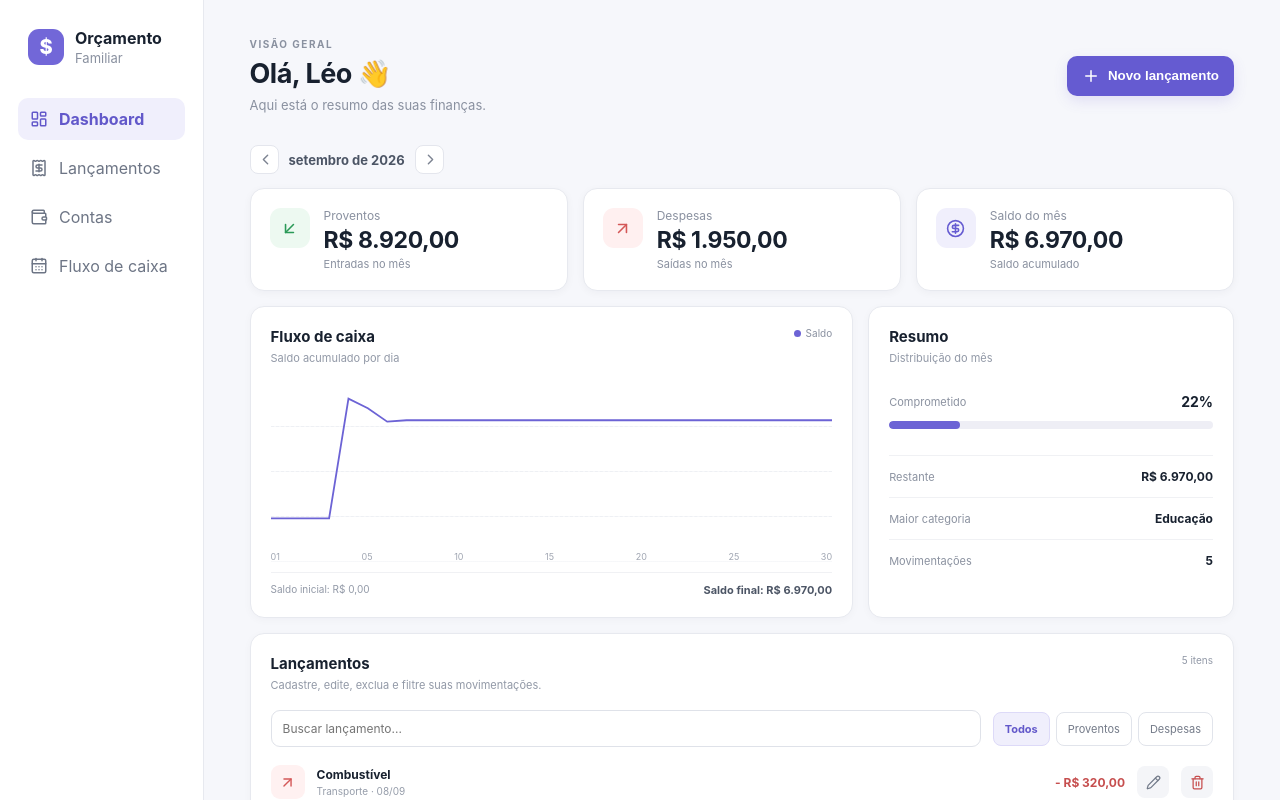
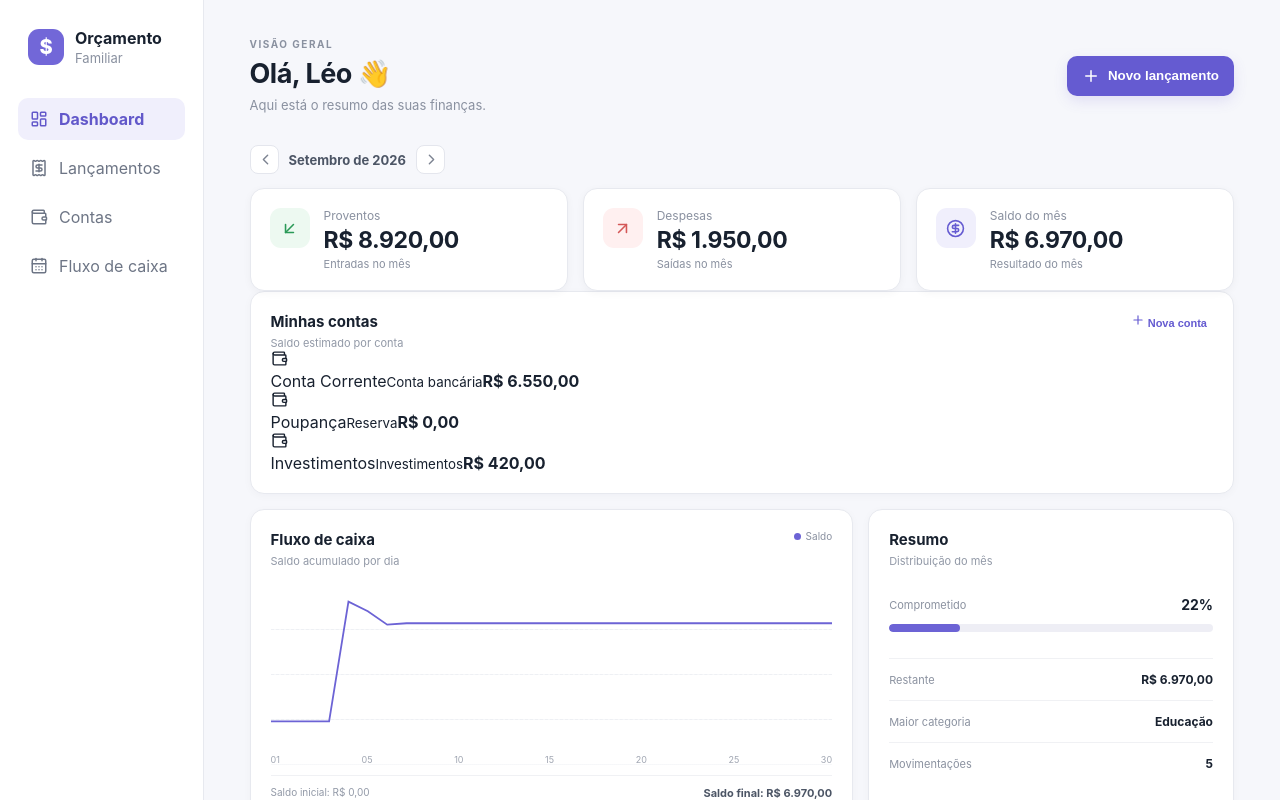
Before and after one commit to cardoso4009-byte/Or-amento-Familiar, a Next.js app: page / in a window 1280 px wide. Shown: the top 800 px of the page. Built offline with nearby package versions, Linux system fonts and the light colour scheme.

Commit message:
feat: add account management to dashboard

```diff
--- a/app/page.tsx
+++ b/app/page.tsx
@@ -3,99 +3,56 @@
 import { useEffect, useMemo, useState } from 'react'
 import { ArrowDownLeft, ArrowUpRight, CalendarDays, ChevronLeft, ChevronRight, CircleDollarSign, LayoutDashboard, Pencil, Plus, Receipt, Trash2, Wallet, X } from 'lucide-react'
 
-type Transaction = { id:number; type:'in'|'out'; title:string; category:string; date:string; value:number }
+type Account = { id:number; name:string; type:string; initialBalance:number }
+type Transaction = { id:number; type:'in'|'out'; title:string; category:string; date:string; value:number; accountId:number }
 
-const initial: Transaction[] = [
-  { id:1, type:'in', title:'Salário', category:'Salário', date:'2026-09-05', value:8500 },
-  { id:2, type:'in', title:'Rendimento', category:'Investimentos', date:'2026-09-08', value:420 },
-  { id:3, type:'out', title:'Supermercado', category:'Alimentação', date:'2026-09-06', value:680 },
-  { id:4, type:'out', title:'Escola', category:'Educação', date:'2026-09-07', value:950 },
-  { id:5, type:'out', title:'Combustível', category:'Transporte', date:'2026-09-08', value:320 },
+const initialAccounts:Account[]=[
+ {id:1,name:'Conta Corrente',type:'Conta bancária',initialBalance:0},
+ {id:2,name:'Poupança',type:'Reserva',initialBalance:0},
+ {id:3,name:'Investimentos',type:'Investimentos',initialBalance:0},
 ]
+const initial:Transaction[]=[
+ {id:1,type:'in',title:'Salário',category:'Salário',date:'2026-09-05',value:8500,accountId:1},
+ {id:2,type:'in',title:'Rendimento',category:'Investimentos',date:'2026-09-08',value:420,accountId:3},
+ {id:3,type:'out',title:'Supermercado',category:'Alimentação',date:'2026-09-06',value:680,accountId:1},
+ {id:4,type:'out',title:'Escola',category:'Educação',date:'2026-09-07',value:950,accountId:1},
+ {id:5,type:'out',title:'Combustível',category:'Transporte',date:'2026-09-08',value:320,accountId:1},
+]
+const money=(n:number)=>n.toLocaleString('pt-BR',{style:'currency',currency:'BRL'})
+const dateBR=(d:string)=>new Date(`${d}T12:00:00`).toLocaleDateString('pt-BR',{day:'2-digit',month:'2-digit'})
 
-const money = (n:number) => n.toLocaleString('pt-BR',{style:'currency',currency:'BRL'})
-const dateBR = (d:string) => new Date(`${d}T12:00:00`).toLocaleDateString('pt-BR',{day:'2-digit',month:'2-digit'})
+export default function Home(){
+ const [items,setItems]=useState<Transaction[]>(initial),[accounts,setAccounts]=useState<Account[]>(initialAccounts)
+ const [modal,setModal]=useState(false),[editing,setEditing]=useState<Transaction|null>(null),[type,setType]=useState<'in'|'out'>('out')
+ const [title,setTitle]=useState(''),[category,setCategory]=useState(''),[value,setValue]=useState(''),[date,setDate]=useState('2026-09-09'),[accountId,setAccountId]=useState(1)
+ const [filter,setFilter]=useState<'all'|'in'|'out'>('all'),[search,setSearch]=useState(''),[month,setMonth]=useState('2026-09')
+ const [accountModal,setAccountModal]=useState(false),[accountName,setAccountName]=useState(''),[accountType,setAccountType]=useState('Conta bancária'),[accountInitial,setAccountInitial]=useState('')
 
-export default function Home() {
-  const [items,setItems] = useState<Transaction[]>(initial)
-  const [modal,setModal] = useState(false)
-  const [editing,setEditing] = useState<Transaction|null>(null)
-  const [type,setType] = useState<'in'|'out'>('out')
-  const [title,setTitle] = useState('')
-  const [category,setCategory] = useState('')
-  const [value,setValue] = useState('')
-  const [date,setDate] = useState('2026-09-09')
-  const [filter,setFilter] = useState<'all'|'in'|'out'>('all')
-  const [search,setSearch] = useState('')
-  const [month,setMonth] = useState('2026-09')
+ useEffect(()=>{try{const s=localStorage.getItem('orcamento-familiar-transactions');if(s)setItems(JSON.parse(s).map((i:Transaction)=>({...i,accountId:i.accountId||1})));const a=localStorage.getItem('orcamento-familiar-accounts');if(a)setAccounts(JSON.parse(a))}catch{}},[])
+ useEffect(()=>{try{localStorage.setItem('orcamento-familiar-transactions',JSON.stringify(items));localStorage.setItem('orcamento-familiar-accounts',JSON.stringify(accounts))}catch{}},[items,accounts])
+ const monthItems=useMemo(()=>items.filter(i=>i.date.startsWith(month)),[items,month])
+ const totals=useMemo(()=>{const ins=monthItems.filter(i=>i.type==='in').reduce((s,i)=>s+i.value,0),outs=monthItems.filter(i=>i.type==='out').reduce((s,i)=>s+i.value,0);return{ins,outs,balance:ins-outs}},[monthItems])
+ const visibleItems=useMemo(()=>monthItems.filter(i=>{const ok=filter==='all'||i.type===filter,q=search.trim().toLowerCase();return ok&&(!q||`${i.title} ${i.category}`.toLowerCase().includes(q))}).sort((a,b)=>b.date.localeCompare(a.date)||b.id-a.id),[monthItems,filter,search])
+ const biggestCategory=useMemo(()=>{const m:Record<string,number>={};monthItems.filter(i=>i.type==='out').forEach(i=>m[i.category]=(m[i.category]||0)+i.value);return Object.entries(m).sort((a,b)=>b[1]-a[1])[0]?.[0]||'—'},[monthItems])
+ const accountTotals=useMemo(()=>accounts.map(a=>({...a,current:a.initialBalance+items.filter(i=>i.accountId===a.id).reduce((s,i)=>s+(i.type==='in'?i.value:-i.value),0)})),[accounts,items])
+ const chart=useMemo(()=>{const [y,m]=month.split('-').map(Number),days=new Date(y,m,0).getDate();let bal=0;const points:number[]=[];for(let d=1;d<=days;d++){const key=`${month}-${String(d).padStart(2,'0')}`;monthItems.filter(i=>i.date===key).forEach(i=>bal+=i.type==='in'?i.value:-i.value);points.push(bal)}const hi=Math.max(...points,0),lo=Math.min(...points,0),range=hi-lo||1;return{days,points,coords:points.map((v,i)=>`${(i/(days-1))*100},${8+((hi-v)/range)*82}`).join(' '),balance:points.at(-1)||0}},[month,monthItems])
+ const monthLabel=new Date(`${month}-01T12:00:00`).toLocaleDateString('pt-BR',{month:'long',year:'numeric'})
+ const changeMonth=(d:number)=>{const x=new Date(`${month}-01T12:00:00`);x.setMonth(x.getMonth()+d);setMonth(`${x.getFullYear()}-${String(x.getMonth()+1).padStart(2,'0')}`)}
+ function resetForm(){setTitle('');setCategory('');setValue('');setDate(`${month}-09`);setType('out');setAccountId(1);setEditing(null);setModal(false)}
+ function openNew(){resetForm();setModal(true)}
+ function openEdit(i:Transaction){setEditing(i);setType(i.type);setTitle(i.title);setCategory(i.category);setValue(String(i.value).replace('.',','));setDate(i.date);setAccountId(i.accountId||1);setModal(true)}
+ function save(e:React.FormEvent){e.preventDefault();const n=Number(value.replace(/\./g,'').replace(',','.'));if(!title.trim()||!Number.isFinite(n)||n<=0||!date)return;if(editing)setItems(v=>v.map(i=>i.id===editing.id?{...i,type,title:title.trim(),category:category.trim()||'Outros',date,value:n,accountId}:i));else setItems(v=>[...v,{id:Date.now(),type,title:title.trim(),category:category.trim()||'Outros',date,value:n,accountId}]);resetForm()}
+ function removeItem(id:number){if(window.confirm('Excluir este lançamento?'))setItems(v=>v.filter(i=>i.id!==id))}
+ function saveAccount(e:React.FormEvent){e.preventDefault();const n=Number(accountInitial.replace(/\./g,'').replace(',','.'));if(!accountName.trim()||!Number.isFinite(n)||n<0)return;setAccounts(v=>[...v,{id:Date.now(),name:accountName.trim(),type:accountType,initialBalance:n}]);setAccountName('');setAccountInitial('');setAccountType('Conta bancária');setAccountModal(false)}
 
-  useEffect(()=>{ try { const saved=localStorage.getItem('orcamento-familiar-transactions'); if(saved) setItems(JSON.parse(saved)) } catch {} },[])
-  useEffect(()=>{ try { localStorage.setItem('orcamento-familiar-transactions',JSON.stringify(items)) } catch {} },[items])
-
-  const monthItems=useMemo(()=>items.filter(i=>i.date.startsWith(month)),[items,month])
-  const totals=useMemo(()=>{
-    const inTotal=monthItems.filter(i=>i.type==='in').reduce((s,i)=>s+i.value,0)
-    const outTotal=monthItems.filter(i=>i.type==='out').reduce((s,i)=>s+i.value,0)
-    return {inTotal,outTotal,balance:inTotal-outTotal}
-  },[monthItems])
-
-  const visibleItems=useMemo(()=>monthItems.filter(i=>{
-    const matchesType=filter==='all'||i.type===filter
-    const q=search.trim().toLowerCase()
-    return matchesType&&(!q||`${i.title} ${i.category}`.toLowerCase().includes(q))
-  }).sort((a,b)=>b.date.localeCompare(a.date)||b.id-a.id),[monthItems,filter,search])
-
-  const biggestCategory=useMemo(()=>{
-    const map:Record<string,number>={}
-    monthItems.filter(i=>i.type==='out').forEach(i=>{map[i.category]=(map[i.category]||0)+i.value})
-    return Object.entries(map).sort((a,b)=>b[1]-a[1])[0]?.[0]||'—'
-  },[monthItems])
-
-  const chart=useMemo(()=>{
-    const [y,m]=month.split('-').map(Number), days=new Date(y,m,0).getDate()
-    let balance=0
-    const points:number[]=[]
-    for(let d=1;d<=days;d++){
-      const key=`${month}-${String(d).padStart(2,'0')}`
-      monthItems.filter(i=>i.date===key).forEach(i=>{balance+=i.type==='in'?i.value:-i.value})
-      points.push(balance)
-    }
-    const max=Math.max(...points.map(Math.abs),1)
-    const min=Math.min(...points,0), range=Math.max(...points)-min||1
-    const coords=points.map((v,i)=>`${(i/(days-1))*100},${8+((Math.max(...points)-v)/range)*82}`).join(' ')
-    return {days,points,coords,min,max,balance:points.at(-1)||0}
-  },[month,monthItems])
-
-  const monthLabel=new Date(`${month}-01T12:00:00`).toLocaleDateString('pt-BR',{month:'long',year:'numeric'})
-  const changeMonth=(delta:number)=>{ const d=new Date(`${month}-01T12:00:00`); d.setMonth(d.getMonth()+delta); setMonth(`${d.getFullYear()}-${String(d.getMonth()+1).padStart(2,'0')}`) }
-
-  function resetForm(){setTitle('');setCategory('');setValue('');setDate(`${month}-09`);setType('out');setEditing(null);setModal(false)}
-  function openNew(){resetForm();setModal(true)}
-  function openEdit(item:Transaction){setEditing(item);setType(item.type);setTitle(item.title);setCategory(item.category);setValue(String(item.value).replace('.',','));setDate(item.date);setModal(true)}
-  function addOrUpdate(e:React.FormEvent){
-    e.preventDefault(); const numeric=Number(value.replace(/\./g,'').replace(',','.'))
-    if(!title.trim()||!Number.isFinite(numeric)||numeric<=0||!date) return
-    if(editing) setItems(v=>v.map(i=>i.id===editing.id?{...i,type,title:title.trim(),category:category.trim()||'Outros',date,value:numeric}:i))
-    else setItems(v=>[...v,{id:Date.now(),type,title:title.trim(),category:category.trim()||'Outros',date,value:numeric}])
-    resetForm()
-  }
-  function removeItem(id:number){if(window.confirm('Excluir este lançamento?')) setItems(v=>v.filter(i=>i.id!==id))}
-
-  return <main className="app">
-    <aside className="sidebar"><div className="brand"><div className="brandMark">$</div><div><strong>Orçamento</strong><span>Familiar</span></div></div><nav><button className="active"><LayoutDashboard size={18}/> Dashboard</button><button><Receipt size={18}/> Lançamentos</button><button><Wallet size={18}/> Contas</button><button><CalendarDays size={18}/> Fluxo de caixa</button></nav><div className="sideBottom"><small>CONTROLE FINANCEIRO</small><p>Uma visão simples do seu dinheiro.</p></div></aside>
-
-    <section className="content">
-      <header className="top"><div><p className="eyebrow">VISÃO GERAL</p><h1>Olá, Léo 👋</h1><p className="muted">Aqui está o resumo das suas finanças.</p></div><button className="primary" onClick={openNew}><Plus size={18}/> Novo lançamento</button></header>
-      <div className="month"><button onClick={()=>changeMonth(-1)} aria-label="Mês anterior"><ChevronLeft size={17}/></button><strong>{monthLabel}</strong><button onClick={()=>changeMonth(1)} aria-label="Próximo mês"><ChevronRight size={17}/></button></div>
-
-      <div className="cards"><article><div className="cardIcon income"><ArrowDownLeft size={19}/></div><div><span>Proventos</span><strong>{money(totals.inTotal)}</strong><small>Entradas no mês</small></div></article><article><div className="cardIcon expense"><ArrowUpRight size={19}/></div><div><span>Despesas</span><strong>{money(totals.outTotal)}</strong><small>Saídas no mês</small></div></article><article><div className="cardIcon balance"><CircleDollarSign size={19}/></div><div><span>Saldo do mês</span><strong>{money(totals.balance)}</strong><small>Saldo acumulado</small></div></article></div>
-
-      <div className="grid"><section className="panel chartPanel"><div className="panelHead"><div><h2>Fluxo de caixa</h2><p>Saldo acumulado por dia</p></div><span className="legend"><i/> Saldo</span></div><div className="chart"><div className="line l1"/><div className="line l2"/><div className="line l3"/><svg viewBox="0 0 100 100" preserveAspectRatio="none" className="chartSvg"><polyline points={chart.coords} fill="none" stroke="currentColor" strokeWidth="1.8" vectorEffect="non-scaling-stroke"/></svg><div className="axis"><span>01</span><span>05</span><span>10</span><span>15</span><span>20</span><span>25</span><span>{chart.days}</span></div></div><div className="chartFoot"><span>Saldo inicial: R$ 0,00</span><strong>Saldo final: {money(chart.balance)}</strong></div></section>
-        <section className="panel"><div className="panelHead"><div><h2>Resumo</h2><p>Distribuição do mês</p></div></div><div className="summary"><div><span>Comprometido</span><strong>{totals.inTotal?Math.round(totals.outTotal/totals.inTotal*100):0}%</strong></div><div className="progress"><b style={{width:`${totals.inTotal?Math.min(100,totals.outTotal/totals.inTotal*100):0}%`}}/></div><div className="summaryRow"><span>Restante</span><strong>{money(totals.balance)}</strong></div><div className="summaryRow"><span>Maior categoria</span><strong>{biggestCategory}</strong></div><div className="summaryRow"><span>Movimentações</span><strong>{monthItems.length}</strong></div></div></section></div>
-
-      <section className="panel transactions"><div className="panelHead"><div><h2>Lançamentos</h2><p>Cadastre, edite, exclua e filtre suas movimentações.</p></div><span className="count">{visibleItems.length} itens</span></div><div className="filters"><input value={search} onChange={e=>setSearch(e.target.value)} placeholder="Buscar lançamento..." aria-label="Buscar lançamento"/><div className="filterBtns"><button className={filter==='all'?'chosen':''} onClick={()=>setFilter('all')}>Todos</button><button className={filter==='in'?'chosen':''} onClick={()=>setFilter('in')}>Proventos</button><button className={filter==='out'?'chosen':''} onClick={()=>setFilter('out')}>Despesas</button></div></div>{visibleItems.length===0?<div className="empty">Nenhum lançamento encontrado neste mês.</div>:visibleItems.slice(0,10).map(i=><div className="transaction" key={i.id}><div className={`txIcon ${i.type}`}>{i.type==='in'?<ArrowDownLeft size={17}/>:<ArrowUpRight size={17}/>}</div><div className="txName"><strong>{i.title}</strong><span>{i.category} · {dateBR(i.date)}</span></div><strong className={i.type==='in'?'valueIn':'valueOut'}>{i.type==='in'?'+':'-'} {money(i.value)}</strong><button className="iconBtn" aria-label={`Editar ${i.title}`} onClick={()=>openEdit(i)}><Pencil size={15}/></button><button className="iconBtn danger" aria-label={`Excluir ${i.title}`} onClick={()=>removeItem(i.id)}><Trash2 size={15}/></button></div>)}</section>
-    </section>
-
-    {modal&&<div className="overlay"><form className="modal" onSubmit={addOrUpdate}><div className="modalHead"><div><h2>{editing?'Editar lançamento':'Novo lançamento'}</h2><p>Registre uma entrada ou saída.</p></div><button type="button" onClick={resetForm} aria-label="Fechar"><X/></button></div><div className="typeSwitch"><button type="button" className={type==='out'?'selectedOut':''} onClick={()=>setType('out')}>Despesa</button><button type="button" className={type==='in'?'selectedIn':''} onClick={()=>setType('in')}>Provento</button></div><label>Descrição<input required value={title} onChange={e=>setTitle(e.target.value)} placeholder="Ex.: Mercado"/></label><label>Categoria<input value={category} onChange={e=>setCategory(e.target.value)} placeholder="Ex.: Alimentação"/></label><div className="two"><label>Valor<input required value={value} onChange={e=>setValue(e.target.value)} inputMode="decimal" placeholder="R$ 0,00"/></label><label>Data<input required value={date} onChange={e=>setDate(e.target.value)} type="date"/></label></div><button className="primary full">{editing?'Salvar alterações':'Salvar lançamento'}</button></form></div>}
-  </main>
+ return <main className="app"><aside className="sidebar"><div className="brand"><div className="brandMark">$</div><div><strong>Orçamento</strong><span>Familiar</span></div></div><nav><button className="active"><LayoutDashboard size={18}/> Dashboard</button><button><Receipt size={18}/> Lançamentos</button><button><Wallet size={18}/> Contas</button><button><CalendarDays size={18}/> Fluxo de caixa</button></nav><div className="sideBottom"><small>CONTROLE FINANCEIRO</small><p>Uma visão simples do seu dinheiro.</p></div></aside>
+ <section className="content"><header className="top"><div><p className="eyebrow">VISÃO GERAL</p><h1>Olá, Léo 👋</h1><p className="muted">Aqui está o resumo das suas finanças.</p></div><button className="primary" onClick={openNew}><Plus size={18}/> Novo lançamento</button></header>
+ <div className="month"><button onClick={()=>changeMonth(-1)}><ChevronLeft size={17}/></button><strong>{monthLabel.charAt(0).toUpperCase()+monthLabel.slice(1)}</strong><button onClick={()=>changeMonth(1)}><ChevronRight size={17}/></button></div>
+ <div className="cards"><article><div className="cardIcon income"><ArrowDownLeft size={19}/></div><div><span>Proventos</span><strong>{money(totals.ins)}</strong><small>Entradas no mês</small></div></article><article><div className="cardIcon expense"><ArrowUpRight size={19}/></div><div><span>Despesas</span><strong>{money(totals.outs)}</strong><small>Saídas no mês</small></div></article><article><div className="cardIcon balance"><CircleDollarSign size={19}/></div><div><span>Saldo do mês</span><strong>{money(totals.balance)}</strong><small>Resultado do mês</small></div></article></div>
+ <section className="panel accountsPanel"><div className="panelHead"><div><h2>Minhas contas</h2><p>Saldo estimado por conta</p></div><button className="linkBtn" onClick={()=>setAccountModal(true)}><Plus size={14}/> Nova conta</button></div><div className="accountGrid">{accountTotals.map(a=><div className="accountCard" key={a.id}><div className="accountIcon"><Wallet size={17}/></div><div><span>{a.name}</span><small>{a.type}</small><strong>{money(a.current)}</strong></div></div>)}</div></section>
+ <div className="grid"><section className="panel chartPanel"><div className="panelHead"><div><h2>Fluxo de caixa</h2><p>Saldo acumulado por dia</p></div><span className="legend"><i/> Saldo</span></div><div className="chart"><div className="line l1"/><div className="line l2"/><div className="line l3"/><svg viewBox="0 0 100 100" preserveAspectRatio="none" className="chartSvg"><polyline points={chart.coords} fill="none" stroke="currentColor" strokeWidth="1.8" vectorEffect="non-scaling-stroke"/></svg><div className="axis"><span>01</span><span>05</span><span>10</span><span>15</span><span>20</span><span>25</span><span>{chart.days}</span></div></div><div className="chartFoot"><span>Saldo inicial: R$ 0,00</span><strong>Saldo final: {money(chart.balance)}</strong></div></section><section className="panel"><div className="panelHead"><div><h2>Resumo</h2><p>Distribuição do mês</p></div></div><div className="summary"><div><span>Comprometido</span><strong>{totals.ins?Math.round(totals.outs/totals.ins*100):0}%</strong></div><div className="progress"><b style={{width:`${totals.ins?Math.min(100,totals.outs/totals.ins*100):0}%`}}/></div><div className="summaryRow"><span>Restante</span><strong>{money(totals.balance)}</strong></div><div className="summaryRow"><span>Maior categoria</span><strong>{biggestCategory}</strong></div><div className="summaryRow"><span>Movimentações</span><strong>{monthItems.length}</strong></div></div></section></div>
+ <section className="panel transactions"><div className="panelHead"><div><h2>Lançamentos</h2><p>Cadastre, edite, exclua e filtre suas movimentações.</p></div><span className="count">{visibleItems.length} itens</span></div><div className="filters"><input value={search} onChange={e=>setSearch(e.target.value)} placeholder="Buscar lançamento..."/><div className="filterBtns"><button className={filter==='all'?'chosen':''} onClick={()=>setFilter('all')}>Todos</button><button className={filter==='in'?'chosen':''} onClick={()=>setFilter('in')}>Proventos</button><button className={filter==='out'?'chosen':''} onClick={()=>setFilter('out')}>Despesas</button></div></div>{visibleItems.length===0?<div className="empty">Nenhum lançamento encontrado neste mês.</div>:visibleItems.slice(0,10).map(i=><div className="transaction" key={i.id}><div className={`txIcon ${i.type}`}>{i.type==='in'?<ArrowDownLeft size={17}/>:<ArrowUpRight size={17}/>}</div><div className="txName"><strong>{i.title}</strong><span>{i.category} · {dateBR(i.date)} · {accounts.find(a=>a.id===i.accountId)?.name||'Conta'}</span></div><strong className={i.type==='in'?'valueIn':'valueOut'}>{i.type==='in'?'+':'-'} {money(i.value)}</strong><button className="iconBtn" onClick={()=>openEdit(i)}><Pencil size={15}/></button><button className="iconBtn danger" onClick={()=>removeItem(i.id)}><Trash2 size={15}/></button></div>)}</section></section>
+ {modal&&<div className="overlay"><form className="modal" onSubmit={save}><div className="modalHead"><div><h2>{editing?'Editar lançamento':'Novo lançamento'}</h2><p>Registre uma entrada ou saída.</p></div><button type="button" onClick={resetForm}><X/></button></div><div className="typeSwitch"><button type="button" className={type==='out'?'selectedOut':''} onClick={()=>setType('out')}>Despesa</button><button type="button" className={type==='in'?'selectedIn':''} onClick={()=>setType('in')}>Provento</button></div><label>Descrição<input required value={title} onChange={e=>setTitle(e.target.value)} placeholder="Ex.: Mercado"/></label><label>Categoria<input value={category} onChange={e=>setCategory(e.target.value)} placeholder="Ex.: Alimentação"/></label><label>Conta<select value={accountId} onChange={e=>setAccountId(Number(e.target.value))}>{accounts.map(a=><option key={a.id} value={a.id}>{a.name}</option>)}</select></label><div className="two"><label>Valor<input required value={value} onChange={e=>setValue(e.target.value)} inputMode="decimal" placeholder="R$ 0,00"/></label><label>Data<input required value={date} onChange={e=>setDate(e.target.value)} type="date"/></label></div><button className="primary full">{editing?'Salvar alterações':'Salvar lançamento'}</button></form></div>}
+ {accountModal&&<div className="overlay"><form className="modal" onSubmit={saveAccount}><div className="modalHead"><div><h2>Nova conta</h2><p>Cadastre uma conta ou carteira.</p></div><button type="button" onClick={()=>setAccountModal(false)}><X/></button></div><label>Nome<input required value={accountName} onChange={e=>setAccountName(e.target.value)} placeholder="Ex.: Banco Santander"/></label><label>Tipo<select value={accountType} onChange={e=>setAccountType(e.target.value)}><option>Conta bancária</option><option>Poupança</option><option>Carteira</option><option>Investimentos</option><option>Outro</option></select></label><label>Saldo inicial<input required value={accountInitial} onChange={e=>setAccountInitial(e.target.value)} inputMode="decimal" placeholder="R$ 0,00"/></label><button className="primary full">Cadastrar conta</button></form></div>}
+ </main>
 }
```
